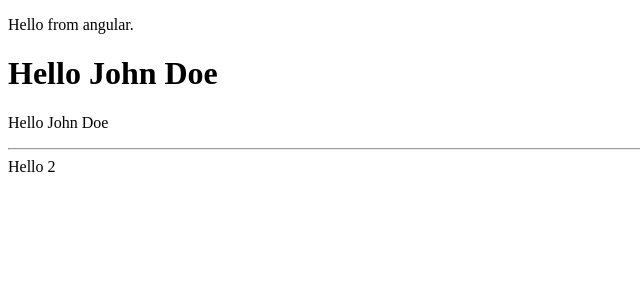
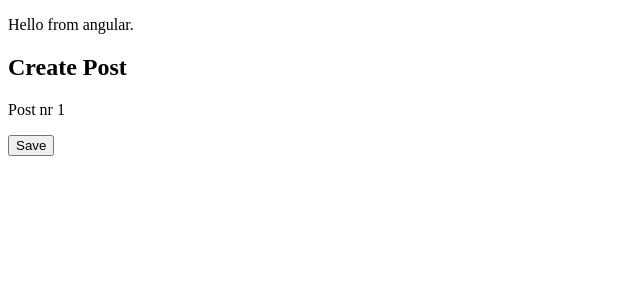
Before and after one commit to jaceksen/AngularFromFrontToBack, an Angular app: page / in a window 1280 px wide. Shown: the top 300 px of the page, without its empty margins (0-640 px from the left). Built offline with nearby package versions, Linux system fonts and the light colour scheme.

Commit message:
lekcja22_binding_disabled

```diff
--- a/src/app/components/sandbox/sandbox.componet.ts
+++ b/src/app/components/sandbox/sandbox.componet.ts
@@ -3,30 +3,19 @@ import { Component } from '@angular/core';
 @Component({
     selector:'sandbox',
     template:`
-        <h1>Hello
-        <!--
-        <span *ngIf="showName">{{name}}</span>
-        <span *ngIf="!showName">AAAA</span>
-        -->
-        <span *ngIf="showName; else noName">{{name}}</span>
-        <ng-template #noName>World</ng-template>
-        </h1>
+    <!--
+       <div><img src={{imageUrl}}></div>
+       <div><img [src]="imageUrl"></div>
+       <div><img bind-src="imageUrl"></div>
+    -->
 
-        <p>Hello {{ showName ? name : 'World1' }}</p>
-
-        <hr>
-
-        <div [ngSwitch]="greeting">
-            <div *ngSwitchCase="'1'">Hello 1</div>
-            <div *ngSwitchCase="'2'">Hello 2</div>
-            <div *ngSwitchDefault>Default</div>
-        </div>
-
-    `
+    <h2>Create Post</h2>
+    <p [hidden]="isUnchanged">Post nr 1</p>
+    <button [disabled]="isUnchanged">Save</button>
+       `
 })
 
 export class SandboxComponent{
-    name:string = 'John Doe';
-    showName:boolean = true;
-    greeting:number = 2;
+    imageUrl = 'http://lorempixel.com/400/200';
+    isUnchanged:boolean = false;
 }
```
